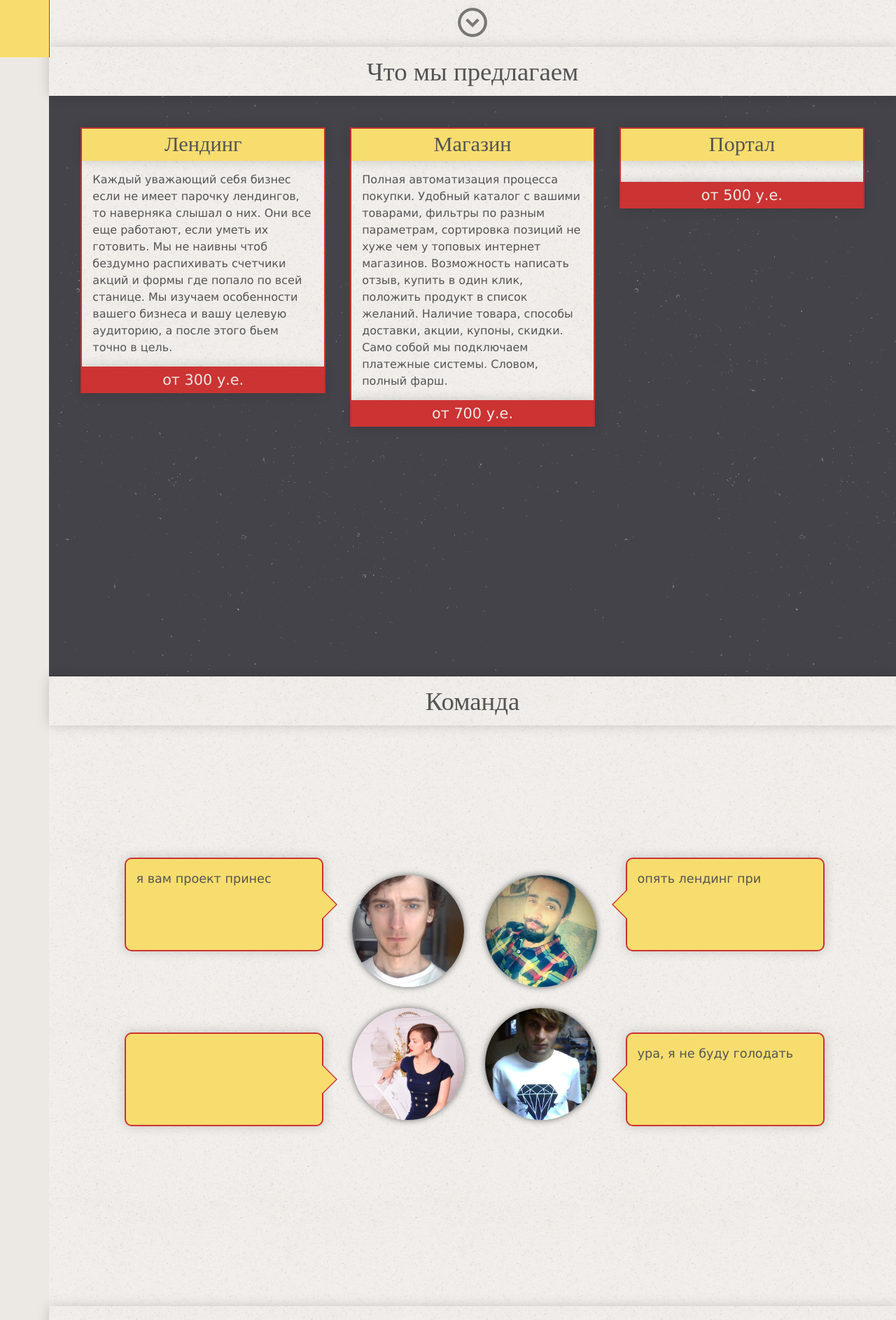
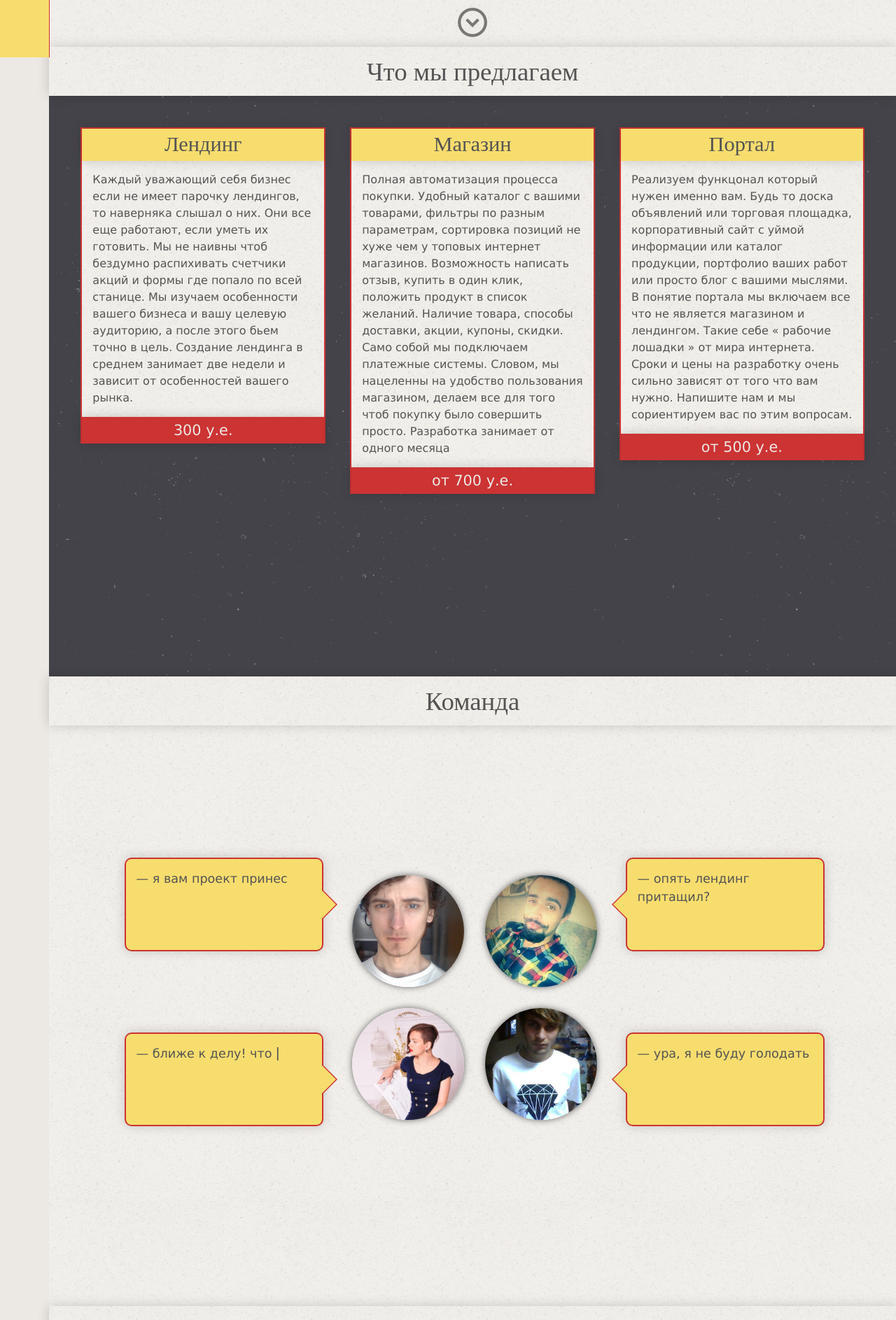
Before and after one commit to depekur/depekur.github.io, a Jekyll site: the page built from index.html, in a window 1280 px wide. Shown: the part 833-2720 px from the top of the page at 70% size. Built offline with Jekyll 4.4.1, drawn with Linux system fonts in a browser that asks for light colours; some web fonts are replaced; comment, search, counter and statistics services are not loaded; some of the changed text lies outside the part shown.

Commit message:
will be soon..

```diff
--- a/_sass/_landing-2.scss
+++ b/_sass/_landing-2.scss
@@ -308,8 +308,11 @@
 				margin: 0;
 				padding: $woid;
 				-webkit-box-shadow: 0 0 16px 0 rgba(0, 0, 0, 0.175);
-	-moz-box-shadow: 0 0 16px 0 rgba(0, 0, 0, 0.175);
-	box-shadow: 0 0 16px 0 rgba(0, 0, 0, 0.175);
+				-moz-box-shadow: 0 0 16px 0 rgba(0, 0, 0, 0.175);
+				box-shadow: 0 0 16px 0 rgba(0, 0, 0, 0.175);
+				span {
+
+				}
 			}
 			div {
 				position: absolute;
@@ -482,10 +485,7 @@
 			}
 
 
-			span {
-				display: block;
-				float: right;
-			}
+
 		}
 
 	}
@@ -517,49 +517,54 @@
 
 	div.landing-contact-list {
 		background: url('../media/landing/ricepaper.png');
-		//border: 5px dashed $banana-color-red;
-		-webkit-box-shadow: 0 0 20px #ECE9E5;
-		box-shadow: 0 0 20px #ECE9E5;
+		border: 2px solid $banana-color-red;
+		-webkit-box-shadow: 0 0 16px 0 rgba(0, 0, 0, 0.175);
+		-moz-box-shadow: 0 0 16px 0 rgba(0, 0, 0, 0.175);
+		box-shadow: 0 0 16px 0 rgba(0, 0, 0, 0.175);
 		width: 75%;
-		margin: 100px auto 0;
+		margin: 50px auto 0;
 		padding: $woid*2;
 
 		h2 {
 			font-size: 2.7em;
 			margin-top: 0;
-			text-align: center;
-		}
-
-		p {
-			width: 50%;
-			float: left;
-			text-align: left;
 
 		}
-
-		table.contact-table {
+		h3 {
+			font-size: 1.6em;
+			margin-top: 0;
+		}
+		p.contact-massage {
+			border-bottom: 2px dashed $banana-color-red;
+			padding: $woid;
+			margin-bottom: 0;
+		}
+		p.please-help {
+			background: $banana-color-red;
+			color: $banana-color-white;
+			font-size: 1.2em;
+			padding: $woid;
+			width: 80%;
+			margin: 0 auto;
+			-webkit-box-shadow: 0 0 16px 0 rgba(0, 0, 0, 0.175);
+			-moz-box-shadow: 0 0 16px 0 rgba(0, 0, 0, 0.175);
+			box-shadow: 0 0 16px 0 rgba(0, 0, 0, 0.175);
+		}
+		ul{
+			width: 40%;
+			display: inline-block;
 			text-align: left;
-			width: 45%;
-			float: right;
-
-
-			td {
-				padding: $woid/2;
+			box-sizing: border-box;
+			margin: $woid*3 0;
+			li {
+				font-size: 1.1em;
+				vertical-align: middle;
+				i {
+					width: 50px;
+				}
 			}
 		}
-
-
-
-
-		h3, h4 {
-			margin-top: $woid;
-		}
-
-
 	}
-
-
-
 }
 
 
--- a/_sass/_var.scss
+++ b/_sass/_var.scss
@@ -1,9 +1,14 @@
 $banana-color:       #F7DD6E; //#EFC232
+$banana-color-red:   #CC3333;
+$banana-color-white: #ECE9E5;
+
+
+
 $banana-color-light: lighten($banana-color, 25%);
 $banana-color-dark:  darken($banana-color, 15%);
 $banana-color-old:   darken($banana-color, 60%);
 
-$banana-color-red:   #CC3333;
+
 $banana-color-orange:#FF9900;
 $banana-color-blue:  #003366;
 $banana-color-grey:  #CCCCCC;
--- a/index.html
+++ b/index.html
@@ -50,17 +50,17 @@
    <ul>
       <li>
          <h3>Лендинг</h3>
-         <p>Каждый уважающий себя бизнес если не имеет парочку лендингов, то наверняка слышал о них. Они все еще работают, если уметь их готовить. Мы не наивны чтоб бездумно распихивать счетчики акций и формы где попало по всей станице. Мы изучаем особенности вашего бизнеса и вашу целевую аудиторию, а после этого бьем точно в цель.</p>
-         <div>от 300 у.е.</div>
+         <p>Каждый уважающий себя бизнес если не имеет парочку лендингов, то наверняка слышал о них. Они все еще работают, если уметь их готовить. Мы не наивны чтоб бездумно распихивать счетчики акций и формы где попало по всей станице. Мы изучаем особенности вашего бизнеса и вашу целевую аудиторию, а после этого бьем точно в цель. Создание лендинга в среднем занимает две недели и зависит от особенностей вашего рынка.</p>
+         <div>300 у.е.</div>
       </li>
       <li>
          <h3>Магазин</h3>
-         <p>Полная автоматизация процесса покупки. Удобный каталог с вашими товарами, фильтры по разным параметрам, сортировка позиций не хуже чем у топовых интернет магазинов. Возможность написать отзыв, купить в один клик, положить продукт в список желаний. Наличие товара, способы доставки, акции, купоны, скидки. Само собой мы подключаем платежные системы. Словом, полный фарш.</p>
+         <p>Полная автоматизация процесса покупки. Удобный каталог с вашими товарами, фильтры по разным параметрам, сортировка позиций не хуже чем у топовых интернет магазинов. Возможность написать отзыв, купить в один клик, положить продукт в список желаний. Наличие товара, способы доставки, акции, купоны, скидки. Само собой мы подключаем платежные системы. Словом, мы нацеленны на удобство пользования магазином, делаем все для того чтоб покупку было совершить просто. Разработка занимает от одного месяца</p>
          <div>от 700 у.е.</div>
       </li>
       <li>
          <h3>Портал</h3>
-         <p></p>
+         <p>Реализуем функцонал который нужен именно вам. Будь то доска объявлений или торговая площадка, корпоративный сайт с уймой информации или каталог продукции, портфолио ваших работ или просто блог с вашими мыслями. В понятие портала мы включаем все что не является магазином и лендингом. Такие себе &laquo рабочие лошадки &raquo от мира интернета. Сроки и цены на разработку очень сильно зависят от того что вам нужно. Напишите нам и мы сориентируем вас по этим вопросам.</p>
          <div>от 500 у.е.</div>
       </li>
    </ul>
@@ -78,22 +78,22 @@
       <ul class="slaves">
          <li>
             <img src="media/landing/evgeniy.jpg" alt="Ведущий разаботчик">
-            <div><p id="jenya"></p></div>
+            <div><p id="jenya">&#8212 <span id="jenya_speech"></span></p></div>
 
          </li>
          <li>
             <img src="media/landing/dima.jpg" alt="">
-            <div><p id="dima"></p></div>
+            <div><p id="dima">&#8212 <span id="dima_speech"></span></p></div>
 
          </li>
           <li>
             <img src="media/landing/valia.jpg" alt="">
-            <div><p id = "valia"></p></div>
+            <div><p id = "valia">&#8212 <span id="valia_speech"></span></p></div>
 
          </li>
          <li>
             <img src="media/landing/igor.jpg" alt="">
-            <div><p id="igor"></p> </div>
+            <div><p id="igor">&#8212 <span id="igor_speech"></span></p> </div>
 
          </li>
       </ul>
@@ -149,45 +149,23 @@
 
 
 <section class="landing-contact section">
-<h2 class="section-header">Настало время написать нам!</h2>
+<h2 class="section-header">Контакты</h2>
    <div class="landing-contact-list">
+      <h3>Свяжитесь с нами любым удобным для вас способом!</h3>
+      <p class="contact-massage">Это ничем вас не обязывает, вы можете задать нам любые вопросы касательно веб разработки, а мы постараемся дать компетентные ответы в ближайшее время. Так же мы поможем определиться какой сайт лучше подойдет для ваших задач, сориентируем по срокам и ценам, подскажем куда копать. И все это бесплатно.</p>
 
-      <p>Свяжитесь с нами любым удобным для вас способом! Это ничем вас не обязывает, вы можете задать нам любые вопросы касательно веб разработки, а мы постараемся дать компетентные ответы в ближайшее время. Так же мы поможем определиться какой сайт лучше подойдет для ваших задач, сориентируем по срокам и ценам, подскажем куда копать. И все это бесплатно.<br><br>
-      Если же вы решили заказать у нас сайт, то лучше <a href="#">скачайте</a> и заполните брифинг на разработку. Это сэкономит время и даст первичную информацию для старта.</p>
+<ul>
+   <li><i class="fa fa-envelope-o fa-2x"></i>&nbsp <a href="mailto:hello@bananagarden.net">hello@bananagarden.net</a></li>
+   <li><i class="fa fa-vk fa-2x"></i>&nbsp <a href="https://vk.com/bananagarden">vk.com/bananagarden</a></li>
+   <li><i class="fa fa-twitter fa-2x"></i>&nbsp <a href="https://twitter.com/depekur">twitter.com/depekur</a></li>
+</ul>
+<ul>
+   <li><i class="fa fa-skype fa-2x"></i>&nbsp <a href="skype:[bananagarden]?add">bananagarden</a></li>
+   <li><i class="fa fa-phone fa-2x"></i>&nbsp +380958351650</li>
+   <li><i class="fa fa-home fa-2x"></i>&nbsp Фритаун 119, Украина, Херсон</li>
+</ul>
 
-
-   <table class="contact-table">
-      <tr>
-         <td>почта</td>
-         <td>:</td>
-         <td><a href="mailto:depekur@gmail.com">depekur@gmail.com</a></td>
-      </tr>
-      <tr>
-         <td>вконтакте</td>
-         <td>:</td>
-         <td><a href="https://vk.com/bananagarden">vk.com/bananagarden</a></td>
-      </tr>
-      <tr>
-         <td>твиттер</td>
-         <td>:</td>
-         <td><a href="https://twitter.com/depekur">twitter.com/depekur</a></td>
-      </tr>
-      <tr>
-         <td>скайп</td>
-         <td>:</td>
-         <td><a href="skype:[bananagarden]?add">bananagarden</a></td>
-      </tr>
-      <tr>
-         <td>телефон</td>
-         <td>:</td>
-         <td>+380958351650</td>
-      </tr>
-       <tr>
-         <td>адрес</td>
-         <td>:</td>
-         <td>Фритаун 119, Украина, Херсон</td>
-      </tr>
-   </table>
+<p class="please-help">напишите нам и получите бесплатную консультацию!</p>
 
       <div class="clear"></div>
 
--- a/js/landing.js
+++ b/js/landing.js
@@ -51,10 +51,10 @@
 var theater = new TheaterJS({ locale: "ru" });
 4
 theater
-	.describe("jenya", { speed: .9, accuracy: .9, invincibility: 100 }, "#jenya")
-	.describe("dima", { speed: .9, accuracy: .7, invincibility: 2 }, "#dima")
-	.describe("valia", { speed: .9, accuracy: .6, invincibility: 4 }, "#valia")
-	.describe("igor", { speed: .9, accuracy: .7, invincibility: 10 }, "#igor");
+	.describe("jenya", { speed: 1, accuracy: .9, invincibility: 100 }, "#jenya_speech")
+	.describe("dima", { speed: 1, accuracy: .7, invincibility: 100 }, "#dima_speech")
+	.describe("valia", { speed: 1, accuracy: .7, invincibility: 100 }, "#valia_speech")
+	.describe("igor", { speed: 1, accuracy: .9, invincibility: 100 }, "#igor_speech");
 
 theater
 	.on("say:start, erase:start", function (eventName) {
```
